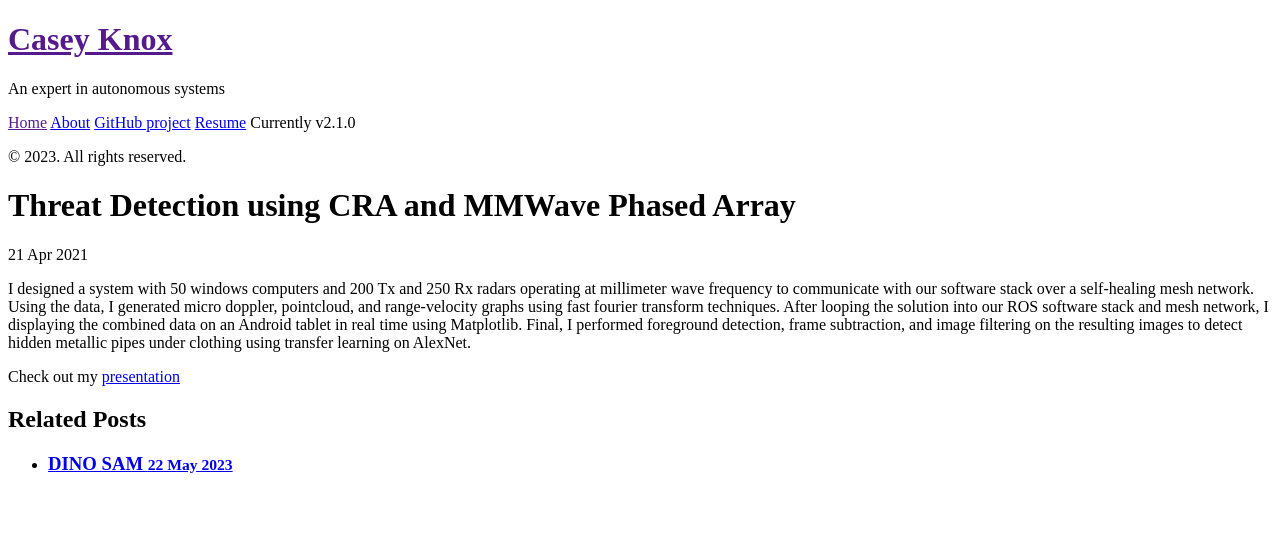
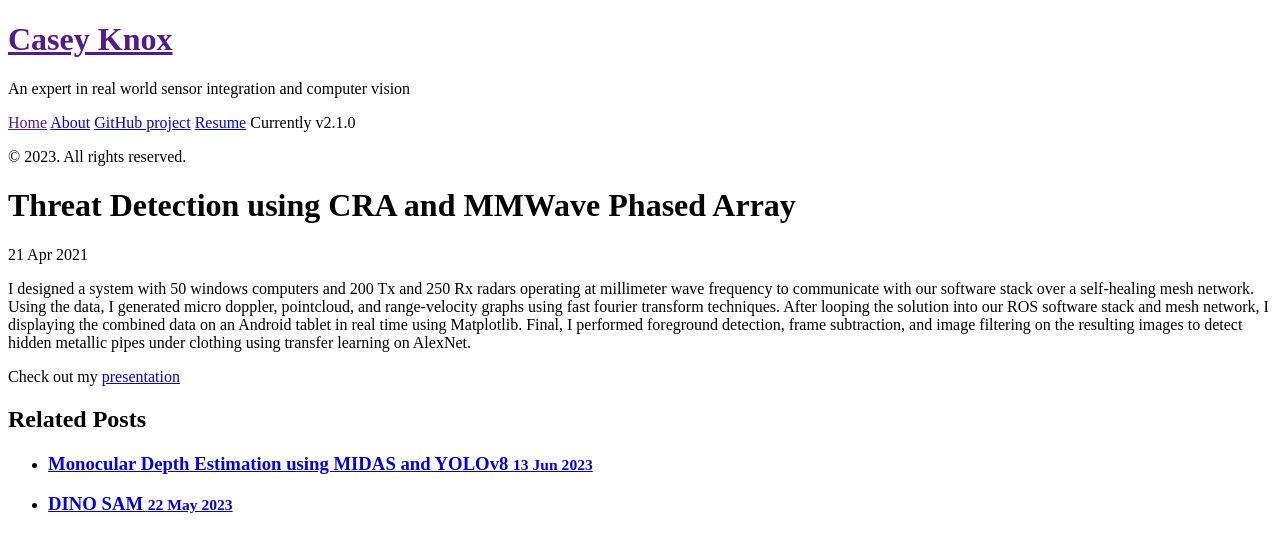
Before and after one commit to CaseyKnox/caseyknox.github.io, a Jekyll site: the page built from _posts/2021-04-21-CRA.md, in a window 1280 px wide. Shown: the top 552 px of the page. Built offline with Jekyll 4.4.1, drawn with Linux system fonts in a browser that asks for light colours; Markdown is read by kramdown in place of the engine named in the settings.

Commit message:
new project! midas-yolo

```diff
--- a/_config.yml
+++ b/_config.yml
@@ -9,7 +9,7 @@ permalink:        pretty
 # Setup
 title:            Casey Knox
 tagline:          'Portfolio'
-description:      'An expert in autonomous systems'
+description:      'An expert in real world sensor integration and computer vision'
 # url:              http://hyde.getpoole.com
 baseurl:          /
 
```
Also changed, not shown: _posts/2023-06-13-midas-yolo.md (added, +12 -0 lines), 2 other files.
